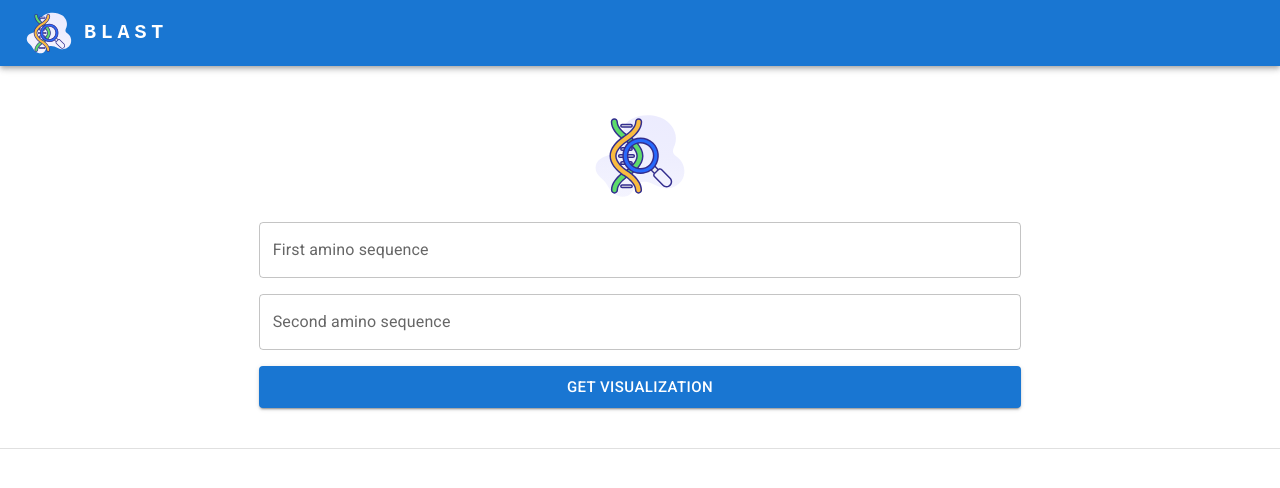
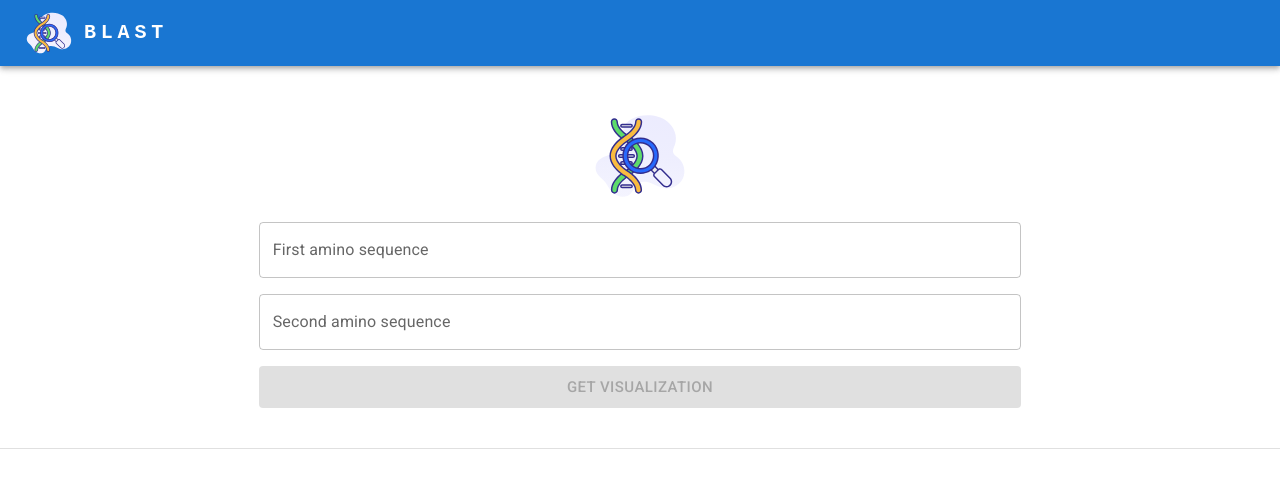
Before and after one commit to anvass/blast, a React (Vite) app: page / in a window 1280 px wide. Shown: the top 488 px of the page. Built offline with nearby package versions, Linux system fonts and the light colour scheme.

Commit message:
feat: disabled button

```diff
--- a/src/components/Form.tsx
+++ b/src/components/Form.tsx
@@ -26,6 +26,7 @@ function Form({
   });
 
   const firstSeqFieldValue = watch('firstSeqValue');
+  const secondSeqFieldValue = watch('secondSeqValue');
 
   const onSubmit = (data: IFormInput) => {
     console.log('Form data:', data);
@@ -54,6 +55,10 @@ function Form({
       shouldDirty: true,
     });
   };
+
+  const canVisualise =
+    firstSeqFieldValue.length === secondSeqFieldValue.length &&
+    firstSeqFieldValue.length !== 0;
 
   return (
     <Container sx={{ my: '5vh' }}>
@@ -104,6 +109,7 @@ function Form({
               variant="contained"
               fullWidth
               size="large"
+              disabled={!canVisualise}
             >
               Get visualization
             </Button>
```
